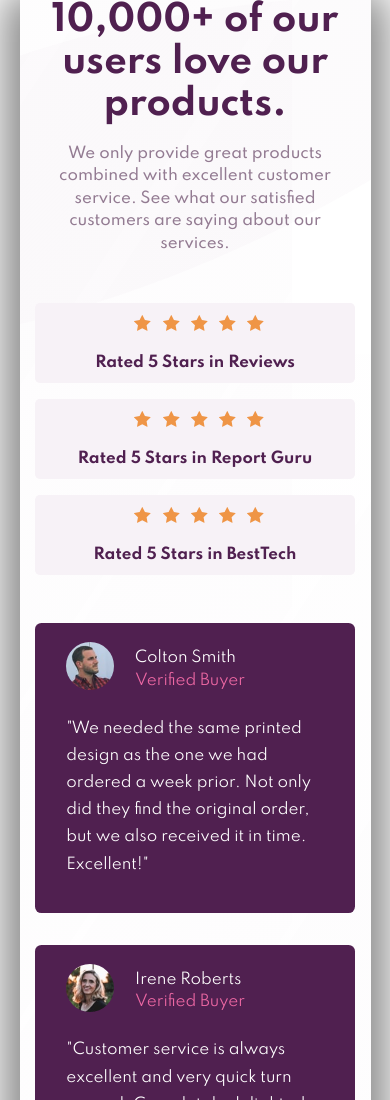
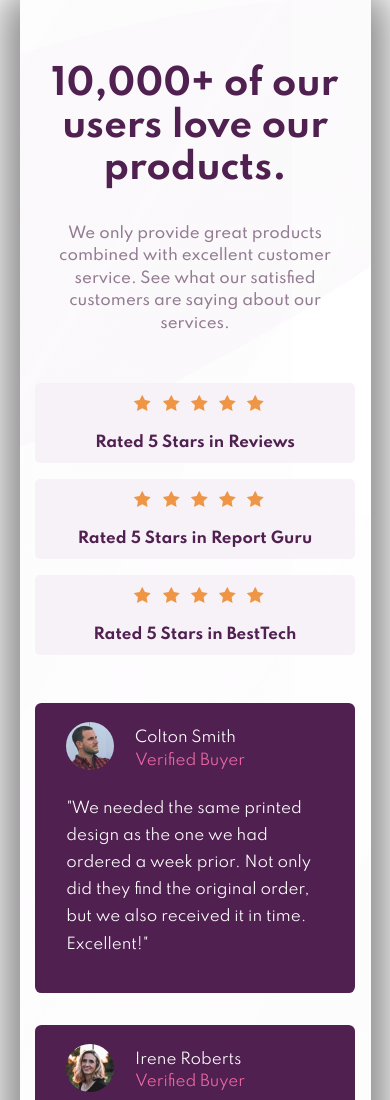
Before and after one commit to ricky80l/social-proof-section-master, a plain HTML site: page index.html in a window 390 px wide. Shown: the top 1100 px of the page. Drawn offline with nearby package versions, Linux system fonts and the light colour scheme.

Commit message:
Add files via upload

```diff
--- a/css/styles.css
+++ b/css/styles.css
@@ -287,8 +287,8 @@ h1,
         }
         h1 {
             font-size: 2.2rem;
-            padding: 5rem auto 1rem;
-            width: ;
+            padding-top: 4rem;
+            padding-bottom: 1rem;
         }
     }
 }
```
